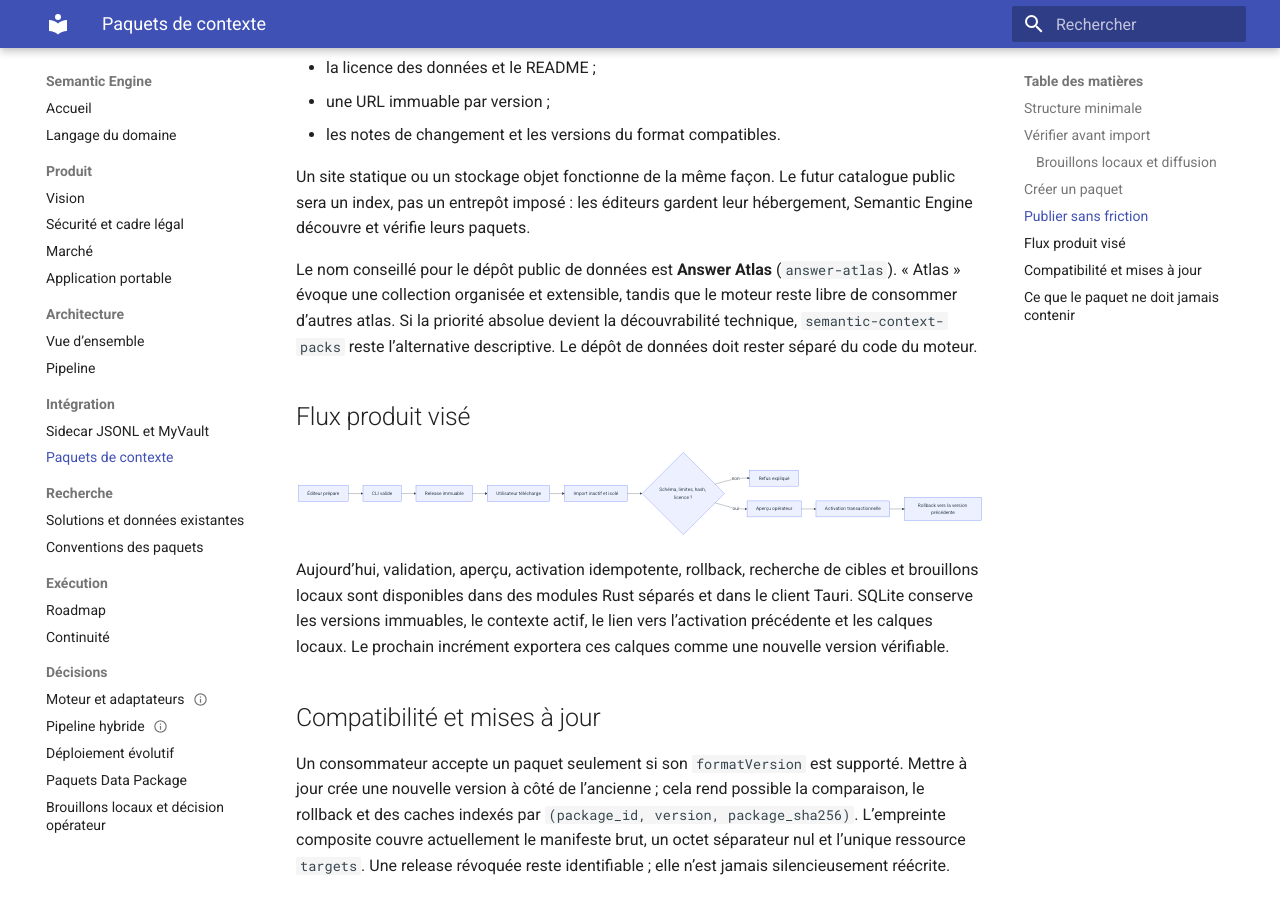
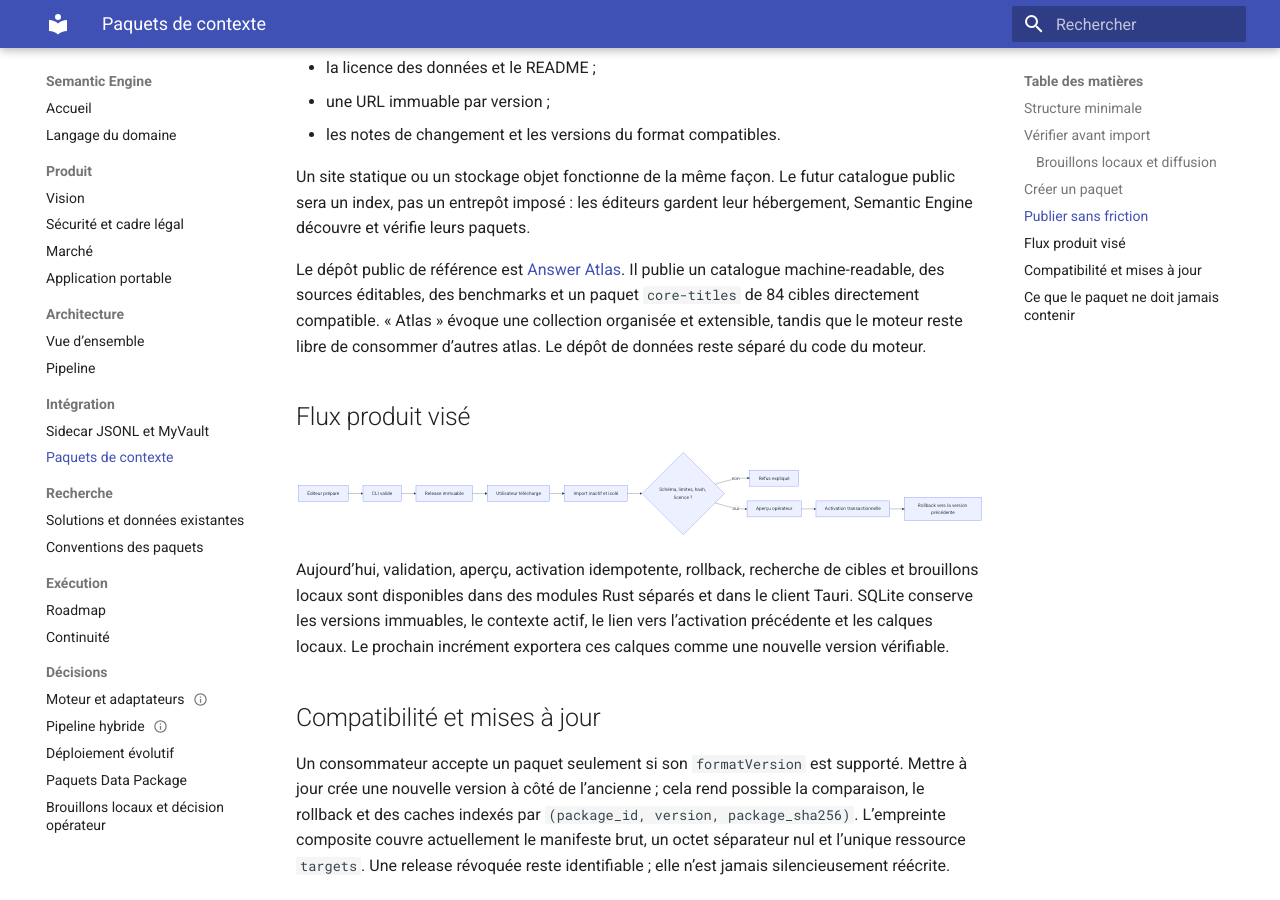
Before and after one commit to W-D0n/semantic-engine, an MkDocs documentation site: the page built from docs/integration/context-packages.md, in a window 1280 px wide and 900 px high, scrolled down 2431 px. Built offline with MkDocs 1.6.1 and Material for MkDocs 9.7.7, drawn with Linux system fonts in a browser that asks for light colours.

Commit message:
docs: link Answer Atlas data repository

```diff
--- a/docs/integration/context-packages.md
+++ b/docs/integration/context-packages.md
@@ -111,11 +111,12 @@ Un site statique ou un stockage objet fonctionne de la même façon. Le futur
 catalogue public sera un index, pas un entrepôt imposé : les éditeurs gardent
 leur hébergement, Semantic Engine découvre et vérifie leurs paquets.
 
-Le nom conseillé pour le dépôt public de données est **Answer Atlas**
-(`answer-atlas`). « Atlas » évoque une collection organisée et extensible, tandis
-que le moteur reste libre de consommer d’autres atlas. Si la priorité absolue
-devient la découvrabilité technique, `semantic-context-packs` reste l’alternative
-descriptive. Le dépôt de données doit rester séparé du code du moteur.
+Le dépôt public de référence est
+[Answer Atlas](https://github.com/W-D0n/answer-atlas). Il publie un catalogue
+machine-readable, des sources éditables, des benchmarks et un paquet
+`core-titles` de 84 cibles directement compatible. « Atlas » évoque une
+collection organisée et extensible, tandis que le moteur reste libre de
+consommer d’autres atlas. Le dépôt de données reste séparé du code du moteur.
 
 ## Flux produit visé
 
```
Also changed, not shown: HANDOFF.md (+8 -4 lines), README.md (+5 -0 lines).
